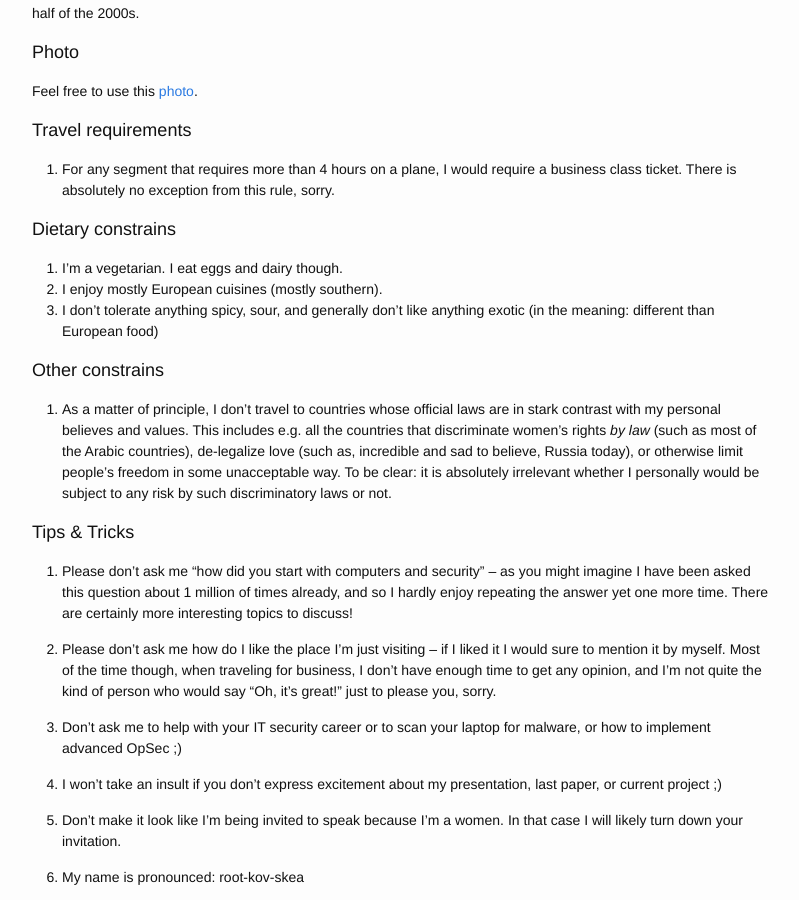
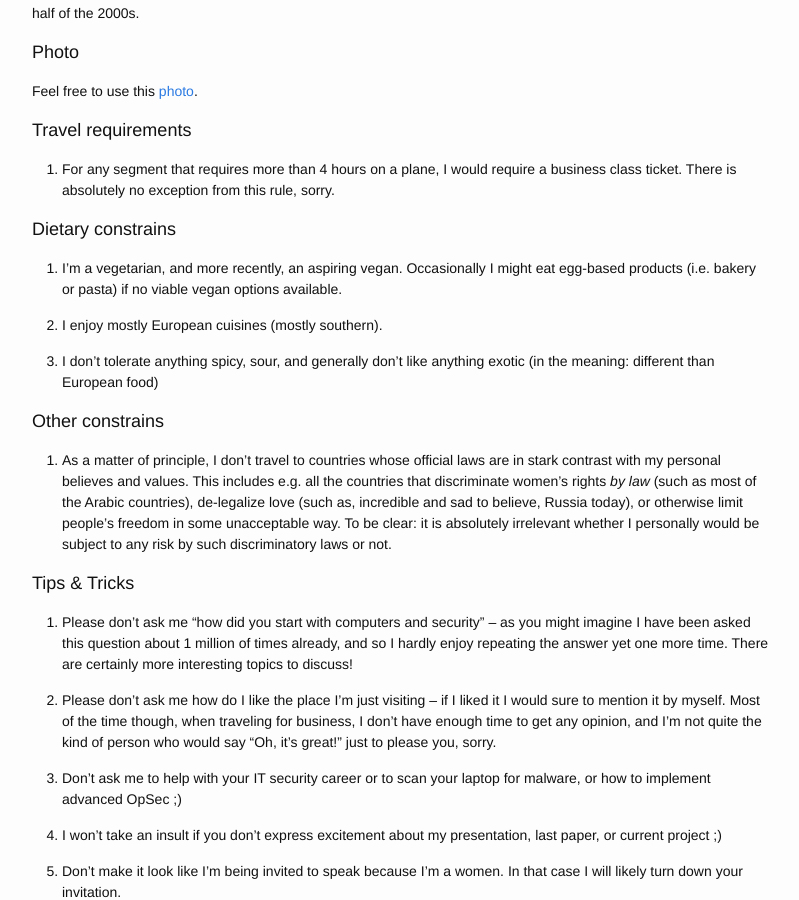
Before and after one commit to rootkovska/rootkovska.github.io, a Jekyll site: the page built from speaking.md, in a window 1280 px wide and 900 px high, scrolled down 356 px. Shown: the whole window, without its empty margins (238-1037 px from the left). Built offline with Jekyll 4.4.1, drawn with Linux system fonts in a browser that asks for light colours; Markdown is read by kramdown in place of the engine named in the settings.

Commit message:
Aspiring vegan, actually

```diff
--- a/speaking.md
+++ b/speaking.md
@@ -40,8 +40,12 @@ Travel requirements
 Dietary constrains
 -------------------
 
-1. I'm a vegetarian. I eat eggs and dairy though.
+1. I'm a vegetarian, and more recently, an aspiring vegan. Occasionally I might
+   eat egg-based products (i.e. bakery or pasta) if no viable vegan options
+   available.
+
 2. I enjoy mostly European cuisines (mostly southern).
+
 3. I don't tolerate anything spicy, sour, and generally don't like anything
    exotic (in the meaning: different than European food)
 
```
